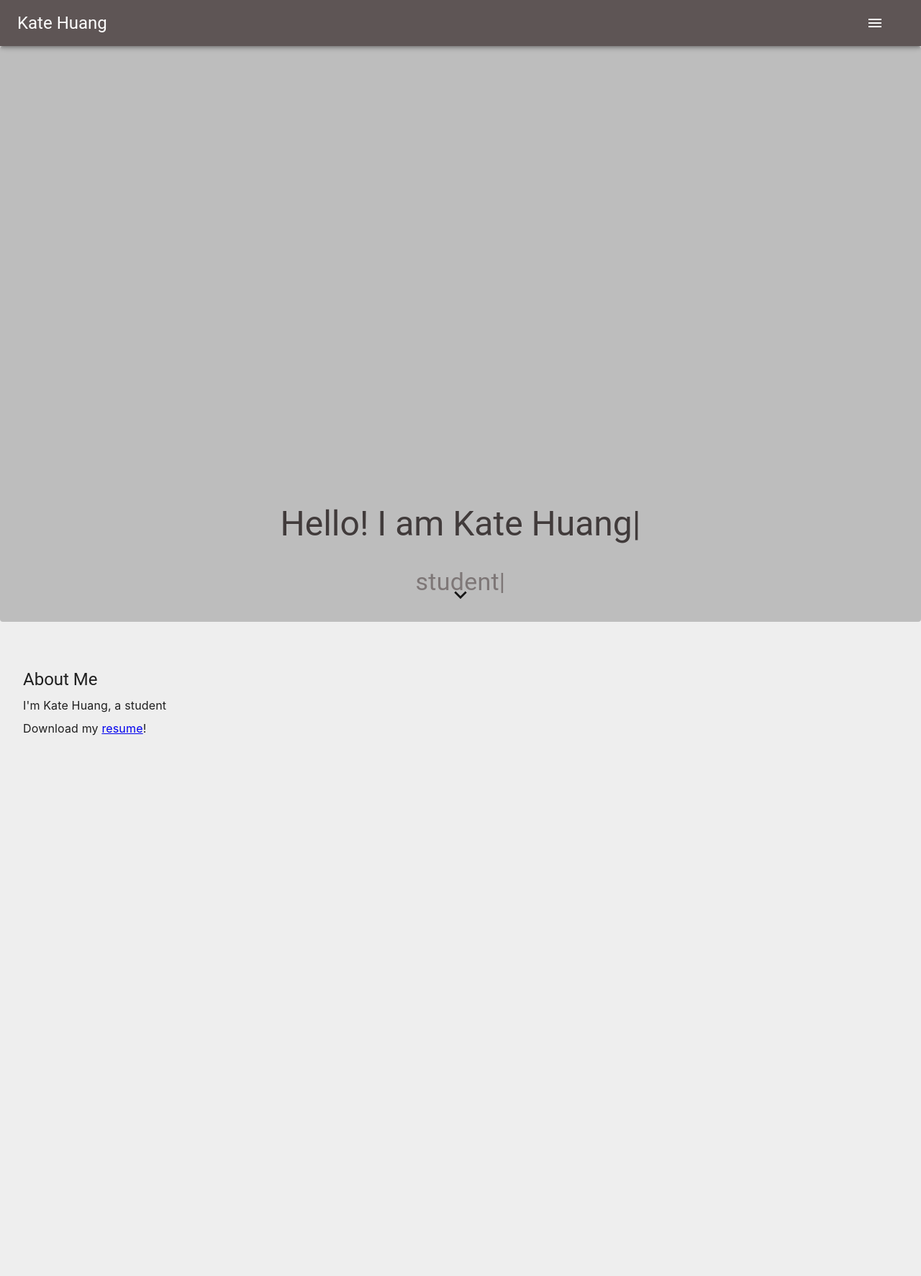
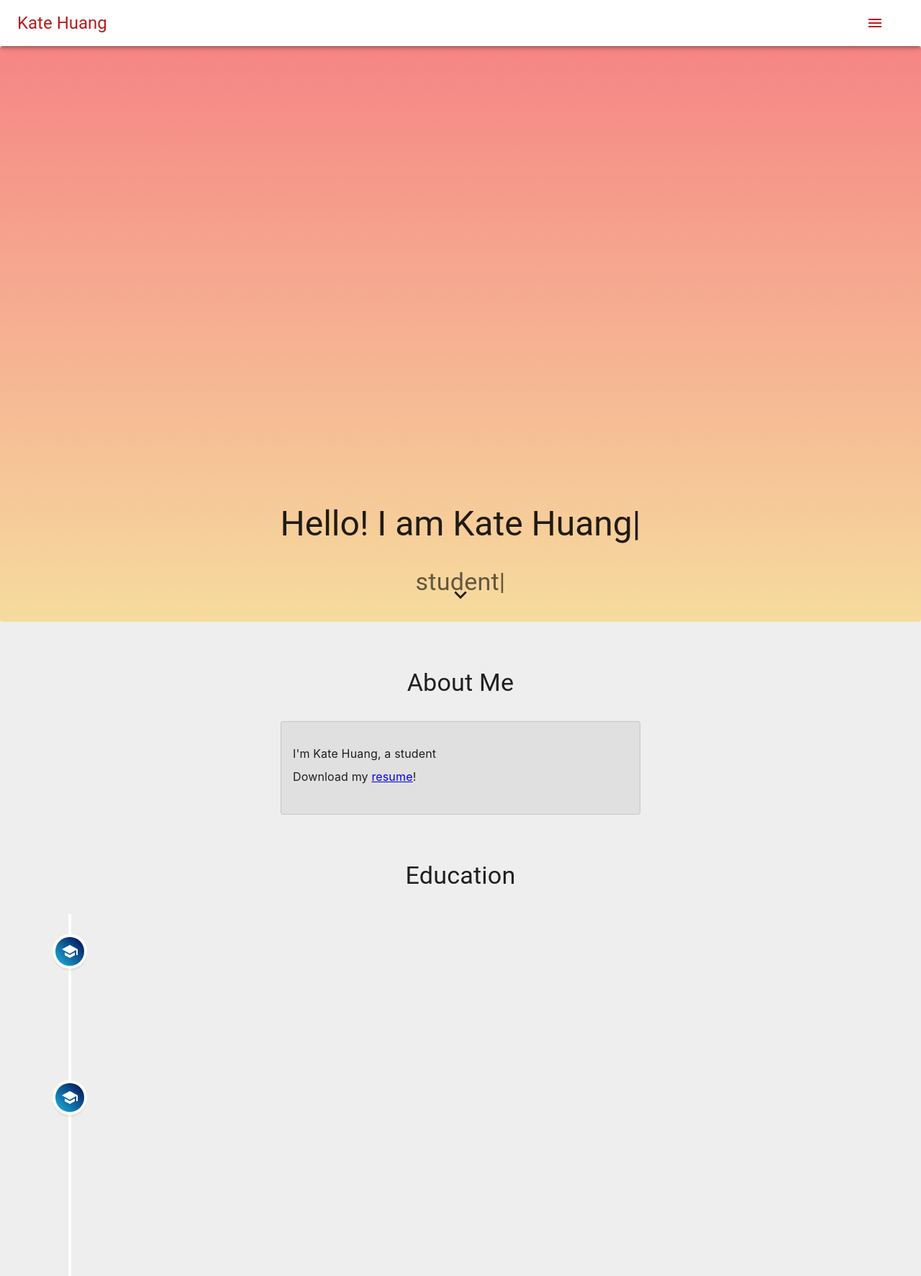
Before and after one commit to katejh/portfolio, a React (Create React App) app: page / in a window 1280 px wide. Shown: the whole page at 72% size. Before the commit the page ends 1024 px from the top, so only its background shows below. Built offline with nearby package versions, Linux system fonts and the light colour scheme.

Commit message:
complete Education component, improve some styles

```diff
--- a/src/App.js
+++ b/src/App.js
@@ -45,13 +45,13 @@ class App extends React.Component {
     const theme = createTheme({
       palette: {
         primary: {
-          main: '#5e5555',
+          main: '#b71c1c',
         },
         secondary: {
           main: '#78909c',
         },
         background: {
-          paper: '#bdbdbd',
+          paper: '#e0e0e0',
           default: '#eeeeee',
         },
       }
--- a/src/components/Education.js
+++ b/src/components/Education.js
@@ -1,5 +1,9 @@
 import React from 'react';
 import { VerticalTimelineElement } from 'react-vertical-timeline-component';
+import SchoolIcon from '@mui/icons-material/School';
+import { ThemeProvider, createTheme } from '@mui/material/styles';
+import { VerticalTimeline } from 'react-vertical-timeline-component/dist-modules';
+import { Paper, Typography, Box } from '@mui/material';
 
 class Education extends React.Component {
     constructor(props) {
@@ -8,20 +12,87 @@ class Education extends React.Component {
         this.state = {
             education: props.education
         }
+
+        //console.log(this.state.education);
     }
 
     render() {
         var educations = this.state.education.map((ed, i) => {
+            const gpa_string = !ed.gpa && !ed.gpa_4_33_scale ?
+                "" :
+                "GPA: " + (
+                    ed.gpa && ed.gpa_4_33_scale ?
+                    ed.gpa_4_33_scale + "/4.33 (" + ed.gpa + "%)" :
+                    ed.gpa ?
+                    ed.gpa + "%" :
+                    ed.gpa_4_33_scale + "/4.33"
+                );
+            const date_string = ed.start_date + " - " + (ed.end_date ?
+                ed.end_date : "Current");
+
             return (
+                <ThemeProvider theme={(theme) => {
+                    //console.log(theme.palette);
+                    const newTheme = createTheme({
+                        ...theme,
+                        palette: {
+                            ...theme.palette,
+                            mode: 'light',
+                            text: {
+                                ...theme.palette.text,
+                                // primary: "#000000"
+                            },
+                            background: {
+                                ...theme.palette.background,
+                                paper: '#ffffff'
+                            }
+                        }
+                    });
+                    //console.log(newTheme.palette);
+                    return newTheme;
+                  }}
+                >
                 <VerticalTimelineElement
                   className="vertical-time-element--education"
+                  iconStyle={{background: 'linear-gradient(45deg, #1CB5E0 0%, #000851 100%)'}}
+                  icon={<SchoolIcon sx={{fill: '#ffffff'}}/>}
+                  key={i}
+                  date={date_string}
                 >
-
+                    <Paper elevation={0}>
+                        <Typography variant="h5" className="vertical-timeline-element-title">
+                            {ed.school}
+                        </Typography>
+                        <Typography variant="h6" className="vertical-timeline-element-subtitle" color="primary.dark">
+                            {ed.degree + (ed.major ? ", " + ed.major : "")}
+                        </Typography>
+                        <div>
+                        <Typography variant="p" color="text.secondary">
+                            {gpa_string}
+                        </Typography>
+                        </div>
+                        <div>
+                        <Typography variant="p">
+                            {ed.brief}
+                        </Typography>
+                        </div>
+                    </Paper>
                 </VerticalTimelineElement>
+                </ThemeProvider>
             );
         });
         return (
-            <div></div>
+            <div>
+                <div style={{display: 'flex', alignContent: 'center', justifyContent: 'center', textAlign: 'center'}}>
+                    <Typography variant="h4">Education</Typography>
+                </div>
+                <Box sx={{mt: 4, width: "75%", display: 'flex'}}>
+                    <VerticalTimeline layout='1-column-left'>
+                        {educations}
+                    </VerticalTimeline>
+                </Box>
+
+            </div>
         );
     }
 }
--- a/src/components/ExperienceTimelineElement.js
+++ b/src/components/ExperienceTimelineElement.js
@@ -90,10 +90,10 @@ class ExperienceTimelineElement extends React.Component {
                   onClick={() => {this.setState({open: !this.state.open})}}
                   style={{cursor: 'pointer'}}
                 >
-                    <Typography variant="h5" className="vertical-timeline-element-title" color="primary.dark">
+                    <Typography variant="h5" className="vertical-timeline-element-title">
                         {this.state.company}
                     </Typography>
-                    <Typography variant="h6" className="vertical-timeline-element-subtitle" color="primary">
+                    <Typography variant="h6" className="vertical-timeline-element-subtitle" color="primary.dark">
                         {this.state.title}
                     </Typography>
                     <div style={{marginTop: 2, marginBottom: 8}}>{tech}</div>
--- a/src/components/Header.js
+++ b/src/components/Header.js
@@ -3,6 +3,7 @@ import { Link } from 'react-router-dom';
 import { AppBar, Toolbar, IconButton, Box, Drawer, List, MenuItem } from '@mui/material';
 import MenuIcon from '@mui/icons-material/Menu';
 import Typography from '@mui/material/Typography';
+import { styled } from '@mui/material/styles';
 
 class Header extends React.Component {
     constructor(props) {
@@ -23,24 +24,24 @@ class Header extends React.Component {
     }
 
     render() {
-        const linkStyle = {
-            color: "#FFF",
+        const StyledHeaderLink = styled(Link)(({theme}) => ({
+            color: theme.palette.primary.main,
             textDecoration: 'none'
-        }
+        }));
 
         return (
             <Box sx={{ flexGrow: 1 }}>
-            <AppBar position="sticky" enableColorOnDark color="primary">
+            <AppBar position="sticky" sx={{background: "#ffffff"}}>
                 <Toolbar>
-                    <Typography variant="h5" component="div" sx={{ flexGrow: 1 }} style={{textAlign: "left"}}>
-                        <Link to="/" style={linkStyle}>
+                    <Typography variant="h5" component="div" color='primary' sx={{ flexGrow: 1, textAlign: 'left' }}>
+                        <StyledHeaderLink to="/">
                             {this.state.name}
-                        </Link>
+                        </StyledHeaderLink>
                     </Typography>
                     <IconButton
                       size="large"
                       edge="start"
-                      color="inherit"
+                      color="primary"
                       aria-label="menu"
                       sx={{ mr: 2 }}
                       onClick={this.toggleDrawer}
@@ -60,13 +61,13 @@ class Header extends React.Component {
                     >
                     <List>
                         <MenuItem component={Link} to="/" onClick={this.closeDrawer}>
-                            <Typography color="primary.dark">Home</Typography>
+                            <Typography>Home</Typography>
                         </MenuItem>
                         <MenuItem component={Link} to="/projects" onClick={this.closeDrawer}>
-                            <Typography color="primary.dark">Projects</Typography>
+                            <Typography>Projects</Typography>
                         </MenuItem>
                         <MenuItem component={Link} to="/experience" onClick={this.closeDrawer}>
-                            <Typography color="primary.dark">Experience</Typography>
+                            <Typography>Experience</Typography>
                         </MenuItem>
                     </List>
                     </Box>
--- a/src/components/HomePage.js
+++ b/src/components/HomePage.js
@@ -1,7 +1,8 @@
 import React from 'react';
-import { Paper, Typography, Box } from '@mui/material';
+import { Paper, Typography, Box, Card, CardContent } from '@mui/material';
 import ExpandMoreIcon from '@mui/icons-material/ExpandMore';
 import Typical from 'react-typical';
+import Education from './Education';
 
 class HomePage extends React.Component {
     constructor(props) {
@@ -15,6 +16,8 @@ class HomePage extends React.Component {
             education: props.education
         }
 
+        // console.log(props.education);
+
         // console.log(this.props.data);
     }
 
@@ -25,15 +28,15 @@ class HomePage extends React.Component {
         }).flat();
 
         return (
-            <div>
+            <Box>
                 <Box>
-                <Paper elevation={0} sx={{height: window.innerHeight, alignContent: 'center', justifyContent: 'center', alignItems: 'center', textAlign: 'center', position: 'relative'}}>
+                <Paper elevation={0} sx={{height: window.innerHeight, alignContent: 'center', justifyContent: 'center', alignItems: 'center', textAlign: 'center', position: 'relative', background: 'linear-gradient(180deg, rgba(253,29,29,0.5) 0%, rgba(254,201,78,0.5) 100%)'}}>
                     <div style={{display: 'flex', alignContent: 'center', justifyContent: 'center', textAlign: 'center', position: 'relative', top: '50%', transform: 'translateY(-50%)'}}>
                         <div>
-                            <Typography color="primary.dark" variant="h3" style={{align: 'column'}}>
+                            <Typography color="text" variant="h3" style={{align: 'column'}}>
                                 <Typical steps={[greeting]} />
                             </Typography>
-                            <Typography color="primary.light" variant="h4" sx={{marginTop: -2}}>
+                            <Typography color="text.secondary" variant="h4" sx={{marginTop: -2}}>
                                 <Typical steps={titles} loop={Infinity}/>
                             </Typography>
                         </div>
@@ -43,20 +46,27 @@ class HomePage extends React.Component {
                     </div>
                 </Paper>
                 </Box>
-                <Box sx={{flexGrow: 1, display: 'flex', marginTop: 8, marginLeft: 4}}>
+                <Box sx={{flexGrow: 1, mt: 8, display: 'flex', alignContent: 'center', justifyContent: 'center'}}>
                     <div>
-                        <Typography variant="h5">About Me</Typography>
-                        <div style={{marginTop: 8}}>
-                            <Typography variant="p">{this.state.description}</Typography>
-                            <div style={{marginTop: 8}}>
-                                <Typography variant="p">
-                                    Download my <a href="resume.pdf" download>resume</a>!
-                                </Typography>
-                            </div>
+                        <div style={{display: 'flex', alignContent: 'center', justifyContent: 'center', textAlign: 'center'}}>
+                        <Typography variant="h4">About Me</Typography>
                         </div>
+                        <Card sx={{mt: 4, minWidth: 500}} variant='outlined'>
+                            <CardContent sx={{mt: 2, mb: 2}}>
+                                <Typography variant="p">{this.state.description}</Typography>
+                                <div style={{marginTop: 8}}>
+                                    <Typography variant="p">
+                                        Download my <a href="resume.pdf" download>resume</a>!
+                                    </Typography>
+                                </div>
+                            </CardContent>
+                        </Card>
                     </div>
                 </Box>
-            </div>
+                <Box sx={{flexGrow: 1, mt: 8, display: 'flex', alignContent: 'center', justifyContent: 'center'}}>
+                    <Education education={this.state.education} />
+                </Box>
+            </Box>
         );
     }
 }
```
